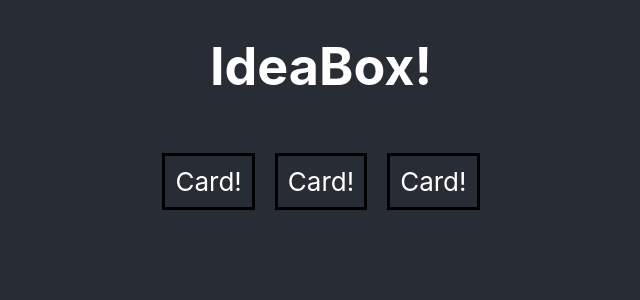
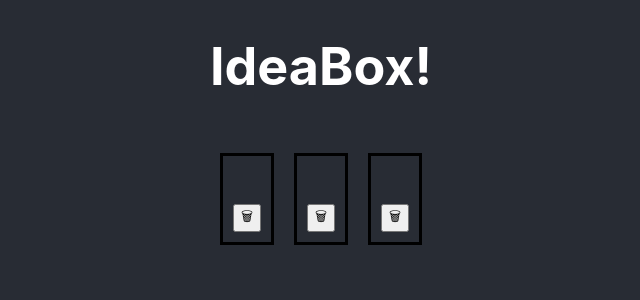
Before and after one commit to rae-107/first-ideabox, a React (Create React App) app: page / in a window 1280 px wide. Shown: the top 300 px of the page, without its empty margins (319-959 px from the left). Built offline with nearby package versions, Linux system fonts and the light colour scheme.

Commit message:
feat: Iterate over state to display all cards

```diff
--- a/src/components/Card/Card.js
+++ b/src/components/Card/Card.js
@@ -1,9 +1,13 @@
 import React from 'react'
 import './Card.css'
 
-const Card = () => {
+const Card = ({ title, description }) => {
   return (
-    <div className='Card'>Card!</div>
+    <div className='Card'>
+      <h3>{title}</h3>
+      <p>{description}</p>
+      <button>🗑</button>
+    </div>
   )
 }
 
```
